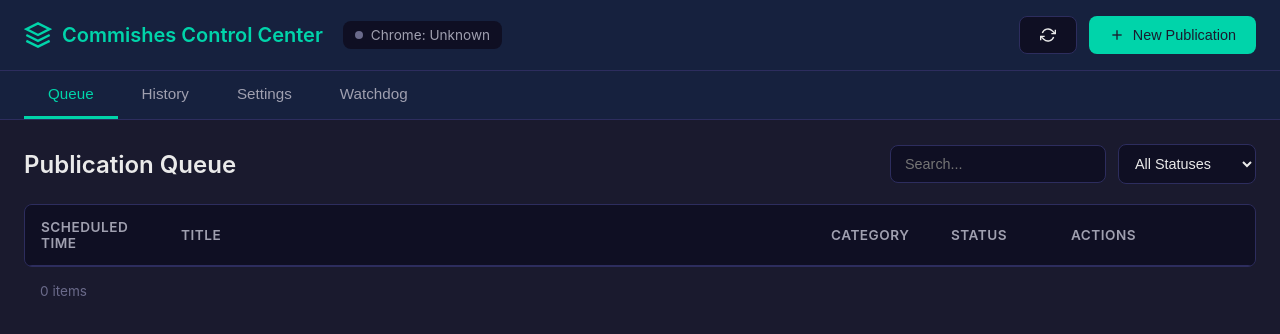
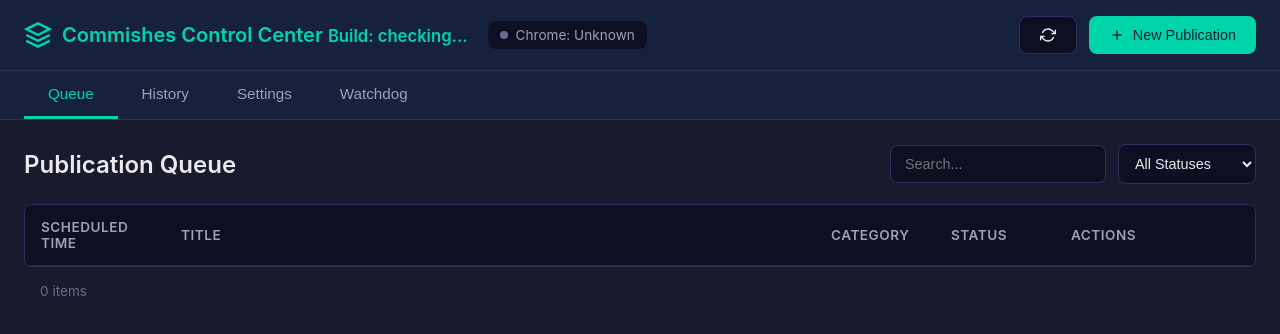
Before and after one commit to Bobenster/commishes-bot, a website built with Vite: page src/renderer/index.html in a window 1280 px wide. Built offline with nearby package versions, Linux system fonts and the light colour scheme.

Commit message:
ui: show application build identity

```diff
--- a/src/renderer/index.html
+++ b/src/renderer/index.html
@@ -17,7 +17,10 @@
             <path d="M2 17l10 5 10-5"/>
             <path d="M2 12l10 5 10-5"/>
           </svg>
-          <span>Commishes Control Center</span>
+          <div class="logo-text">
+            <span>Commishes Control Center</span>
+            <small id="buildInfo">Build: checking...</small>
+          </div>
         </div>
         <div class="chrome-status" id="chromeStatus">
           <span class="status-dot"></span>
```
